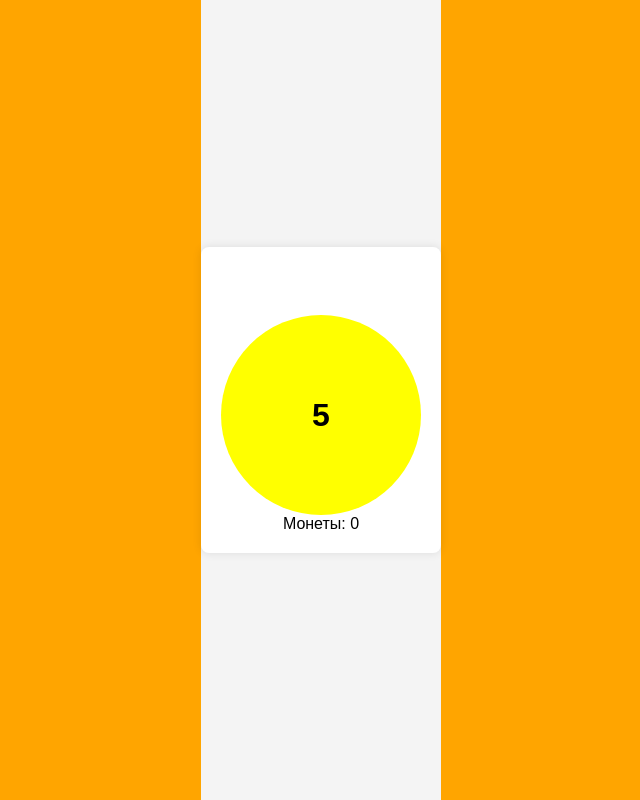
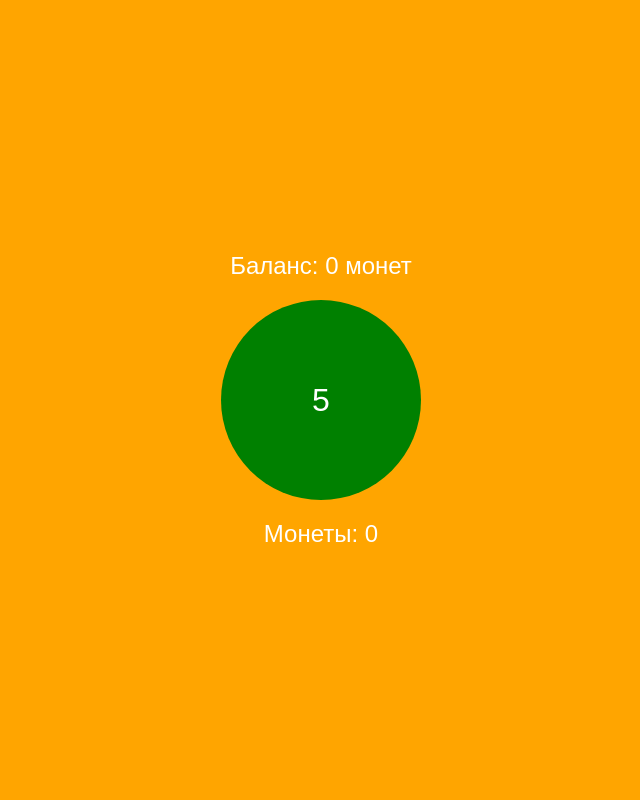
Before and after one commit to Kyzzza/timer-coin-app, a plain HTML site: page index.html in a window 1280 px wide. Shown: the whole page, without its empty margins (319-959 px from the left). Drawn offline with Linux system fonts and the light colour scheme.

Commit message:
Update styles.css

```diff
--- a/styles.css
+++ b/styles.css
@@ -27,44 +27,20 @@ body, html {
     width: 200px;
     height: 200px;
     border-radius: 50%;
-    background-color: yellow;
+    background-color: green;
     display: flex;
     justify-content: center;
     align-items: center;
-    font-size: 24px;
+    font-size: 32px;
     cursor: pointer;
-    color: black;
+    color: white;
     user-select: none;
+    margin: 0 auto;
+    position: relative;
 }
 
-#timer {
-    font-size: 32px;
-    font-weight: bold;
+.balance {
+    margin-top: 20px;
+    font-size: 24px;
+    color: white;
 }
-body {
-    font-family: Arial, sans-serif;
-    display: flex;
-    justify-content: center;
-    align-items: center;
-    height: 100vh;
-    background-color: #f4f4f4;
-}
-
-.container {
-    text-align: center;
-    padding: 20px;
-    background-color: #fff;
-    border-radius: 8px;
-    box-shadow: 0 0 10px rgba(0,0,0,0.1);
-}
-
-button {
-    padding: 10px 20px;
-    font-size: 16px;
-    cursor: pointer;
-}
-
-ul {
-    list-style-type: none;
-    padding: 0;
-}
```
